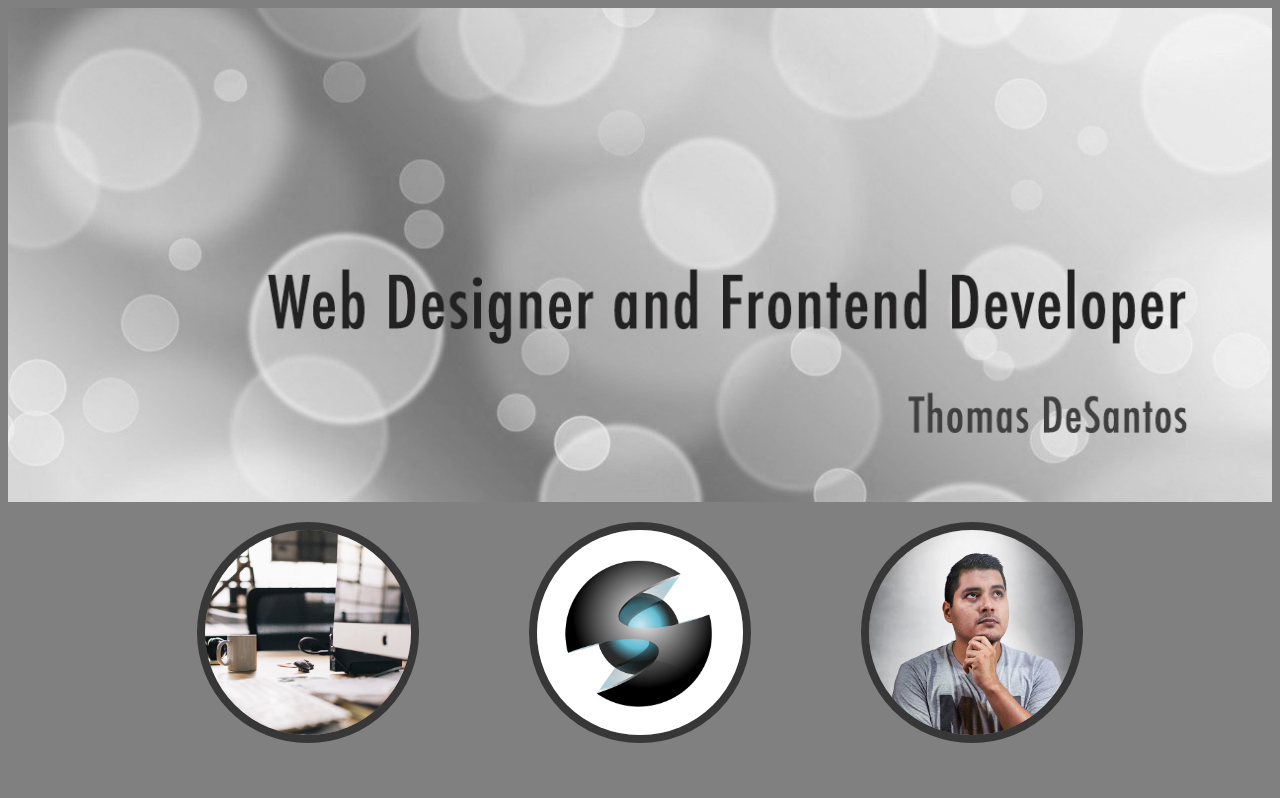
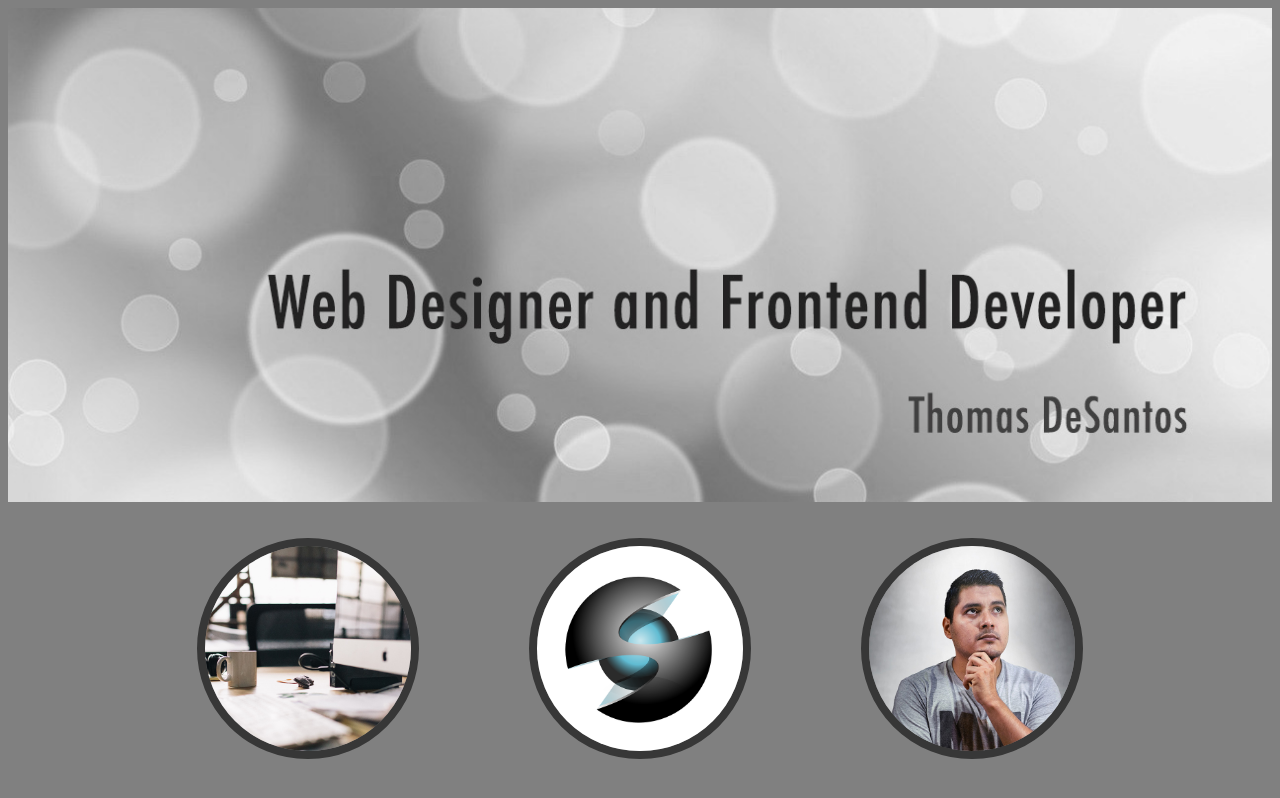
Before and after one commit to SavageSnail/WDD130, a plain HTML site: page exercises/w05.html in a window 1280 px wide. Drawn offline with Linux system fonts and the light colour scheme.

Commit message:
tweaked the css w05

```diff
--- a/exercises/styles/w05.css
+++ b/exercises/styles/w05.css
@@ -21,10 +21,11 @@ body {
     display: grid;
     grid-template-columns: 1fr 1fr 1fr;
     column-gap: 1em;
+    grid-template-rows: 1fr 1fr;
     background-color: gray;
     margin: 0 auto;
-    text-align: center center;
-    padding-top: 1em;
+    text-align: center;
+    padding-top: 2em;
 }
 
 #desk, #person, #graphic {
@@ -32,6 +33,7 @@ body {
     width: 50%;
     border: solid rgb(55, 55, 55);
     border-width: 8px;
+    align-self: center;
 }
 
 #desk {
```
